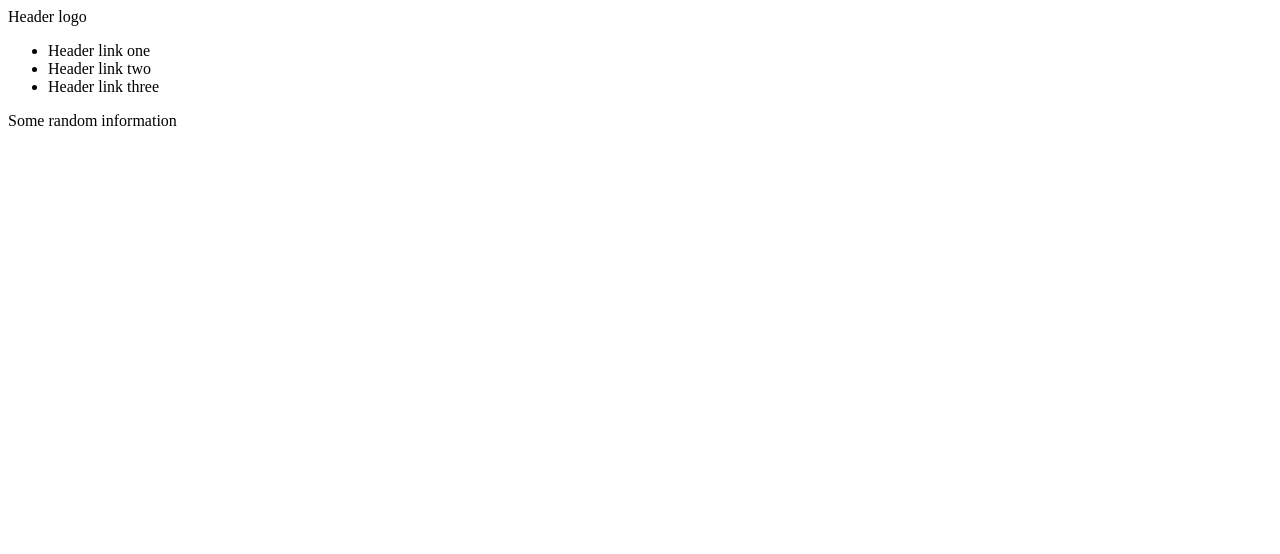
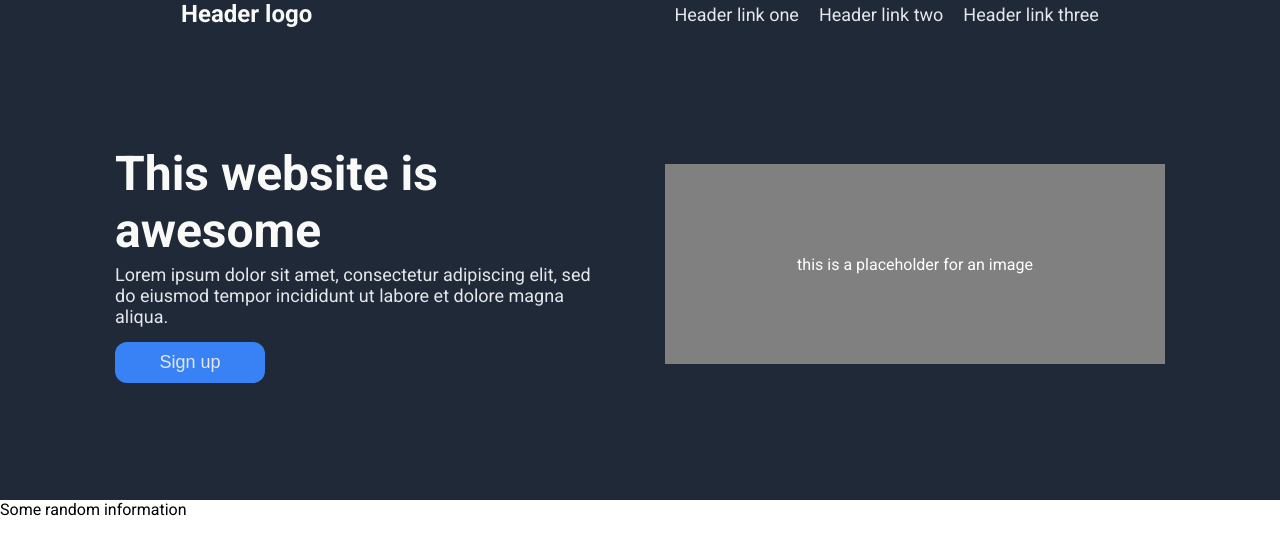
Before and after one commit to Zazzix/landing-page, a plain HTML site: page index.html in a window 1280 px wide. Drawn offline with Linux system fonts and the light colour scheme.

Commit message:
hero section added

```diff
--- a/index.html
+++ b/index.html
@@ -5,6 +5,7 @@
     <meta http-equiv="X-UA-Compatible" content="IE=edge">
     <meta name="viewport" content="width=device-width, initial-scale=1.0">
     <title>Landing page</title>
+    <link rel="stylesheet" href="style.css">
 </head>
 <body>
     <div class="hero">
@@ -18,7 +19,14 @@
                 </ul>
             </div>
         </div>
-        <div class="hero-content"></div>
+        <div class="hero-content">
+            <div class="text-container">
+                <h1 class="main-text">This website is awesome</h1>
+                <p class="sub-text">Lorem ipsum dolor sit amet, consectetur adipiscing elit, sed do eiusmod tempor incididunt ut labore et dolore magna aliqua.</p>
+                <button class="button">Sign up</button>
+            </div>
+            <div class="placeholder"><p>this is a placeholder for an image</p></div>
+        </div>
     </div>
     <div class="section1">
         <div class="title">Some random information</div>
--- a/style.css
+++ b/style.css
@@ -0,0 +1,94 @@
+@import url('https://fonts.googleapis.com/css2?family=Roboto:ital,wght@0,100;0,300;0,400;0,500;0,700;0,900;1,100;1,300;1,400;1,500;1,700;1,900&display=swap');@import url('https://fonts.googleapis.com/css2?family=Roboto:wght@100&display=swap');
+
+*   {
+    margin: 0;
+    padding: 0;
+}
+
+body    {
+    font-family: 'Roboto', sans-serif;
+    min-height: 100vh;
+    display: flex;
+    flex-direction: column;
+}
+
+li  {
+    list-style: none;
+    font-size: 18px;
+    color: #e5e7eb;
+
+}
+
+ul  {
+    display: flex;
+    gap: 20px;
+}
+
+.hero   {
+    background-color: #1f2937;
+    height: 500px;
+    display: flex;
+    flex-direction: column;
+
+}
+
+.header {
+    display: flex;
+    justify-content: space-around;
+    align-items: center;
+}
+
+.logo   {
+    font-size: 24px;
+    color: #f9faf8;
+    font-weight: bold;
+}
+
+.hero-content   {
+    display: flex;
+    align-items: center;
+    justify-content: center;
+    flex: 1 1 auto;
+    gap: 50px;
+}
+
+.text-container {
+    width: 500px;
+}
+
+.main-text  {
+    font-size: 48px;
+    font-weight: extra-bold;
+    color: #f9faf8;
+    margin-bottom: 5px;
+}
+
+.sub-text   {
+    font-size: 18px;
+    color: #e5e7eb;
+    margin-bottom: 15px;
+}
+
+.button {
+    background-color: #3882f6;
+    padding: 10px;
+    border-radius: 12px;
+    text-align: center;
+    font-size: 18px;
+    color: #e5e7eb;
+    border: none;
+    width: 150px;
+
+}
+
+.placeholder    {
+    display: flex;
+    height: 200px;
+    width: 500px;
+    align-items: center;
+    justify-content: center;
+    color: white;
+    background-color: grey;
+    flex: 0 0 500px;
+
+}
```
